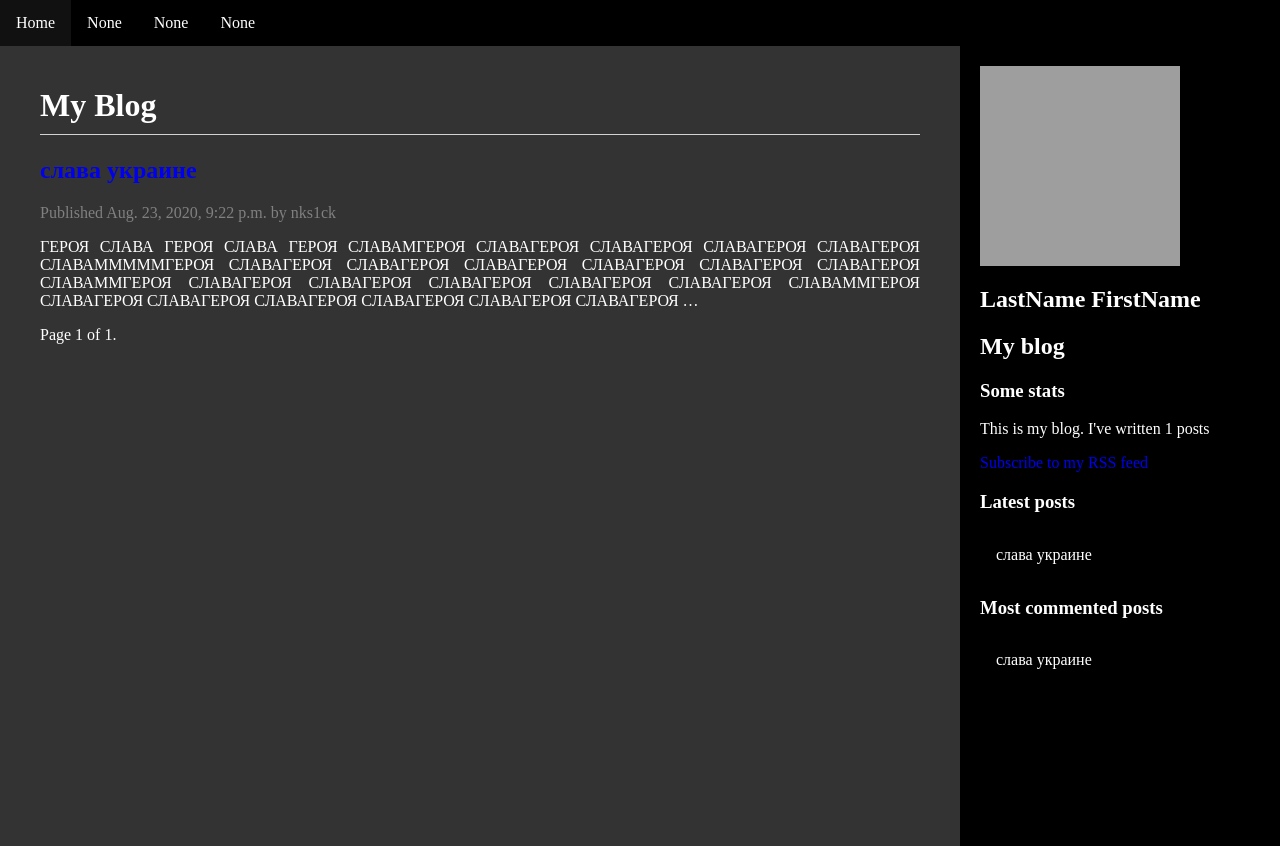
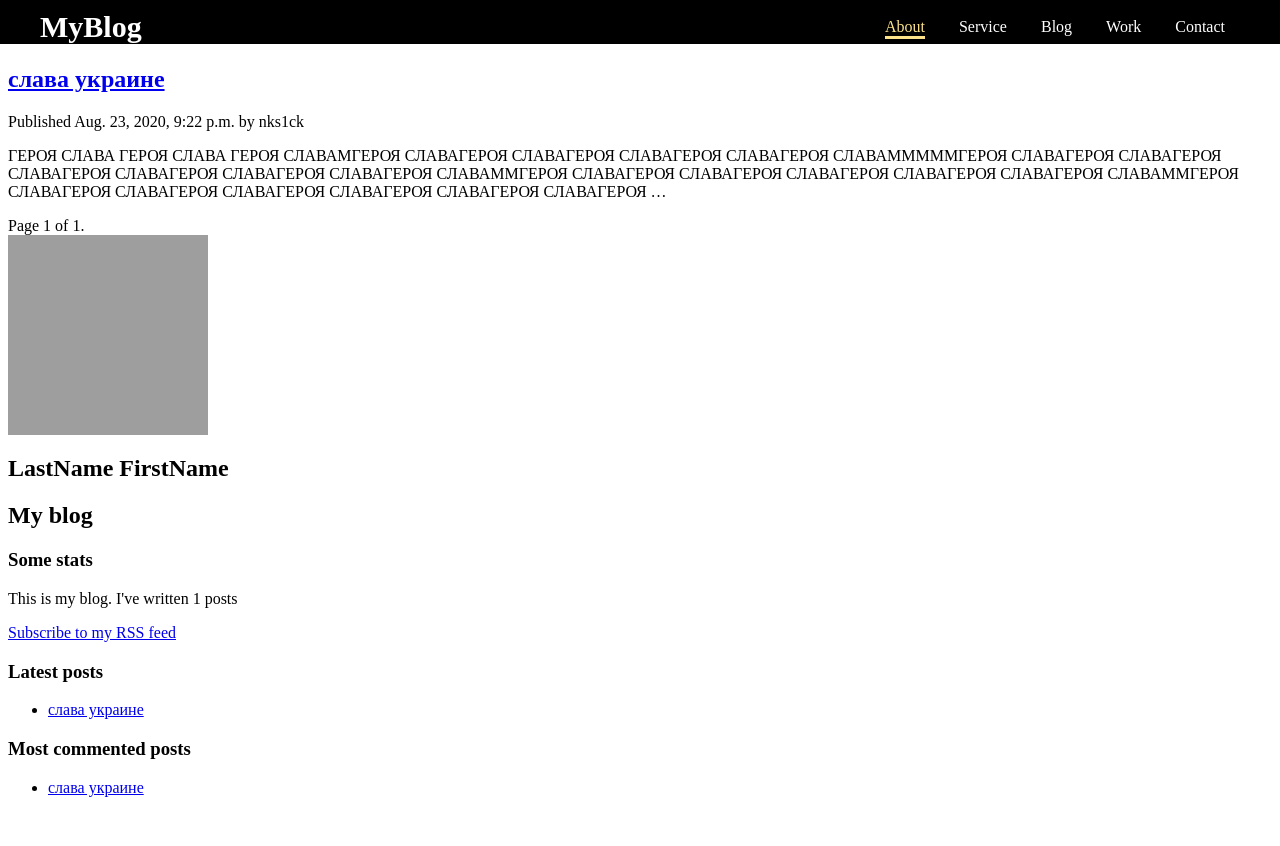
Before and after one commit to nks1ck/Blog, a Django app: page /blog/ in a window 1280 px wide. After the commit the page ends 797 px from the top, so only its background shows below. Run offline with Django 3.2, Linux system fonts and the light colour scheme; data comes from the database, SQL or seed files in the repository; data that the repository does not hold is empty; parts of the project's set-up code (start-up, migrations or seed data) failed here and were passed over; grey boxes are pictures that could not be loaded.

Commit message:
Rework the html and css

```diff
--- a/blog/static/css/blog.css
+++ b/blog/static/css/blog.css
@@ -1,92 +1,78 @@
-* {
-    box-sizing:border-box;
+/* header */
+
+.header {
+    width: 100%;
+    padding-top: 10px;
+    position: absolute;
+    top: 0;
+    left: 0;
+    right: 0;
+    z-index: 1000;
+    background-color: black;
 }
 
-a {
-    text-decoration: none;
+.header__inner {
+    display: flex;
+    justify-content: space-between;
+    align-items: center;
 }
 
-body,
-html {
-    height: 100%;
-    margin: 0px;
+.header__logo {
+    font-size: 30px;
+    font-weight: 700;
+    color: #fff;
 }
 
-.similar {
-    font-size: 24px;
+/* Navigation*/
+
+.nav {
+    font-size: 14px;
+    text-transform: uppercase;
 }
 
-ul {
-  list-style-type: none;
-  margin: 0;
-  padding: 0;
-  overflow: hidden;
-  background-color: #000;
+.nav__link {
+    display: inline-block;
+    vertical-align: top;
+    margin: 0 15px;
+    position: relative;
+    color: #fff;
+    text-decoration: none;
+    transition: color .1s linear;
 }
 
-li {
-  float: left;
+.nav__link:after {
+    content: "";
+    display: block;
+    width: 100%;
+    height: 3px;
+
+    background-color: #fce38a;
+    opacity: 0;
+
+    position: absolute;
+    top: 100%;
+    left: 0;
+    z-index: 1;
+
+    transition: opacity .1s linear;
 }
 
-li a {
-  display: block;
-  color: white;
-  text-align: center;
-  padding: 14px 16px;
-  text-decoration: none;
+.nav__link:hover {
+    color: #fce38a;
 }
 
-li a:hover {
-  background-color: #111;
+.nav__link:hover:after,
+.nav__link.active:after{
+    opacity: 1;
 }
 
-div.form {
-    float: left;
+.nav__link.active {
+    color: #fce38a;
 }
 
-h1 {
-    border-bottom: 1px solid lightgrey;
-  padding-bottom: 10px;
+/* Container */
+.container {
+    width: 100%;
+    max-width: 1200px;
+    margin: 0 auto;
 }
-
-hr {
-    margin-bottom: 1px;
-}
-
-.date,
-.info {
-    color: grey;
-}
-
-.comment:nth-child(even) {
-    background-color: whitesmoke;
-}
-
-#content {
-    display: inline-block;
-    float: left;
-    padding: 40px;
-    padding-top: 20px;
-    height: 100%;
-    text-align: justify;
-    color: white;
-}
-
-
-#sidebar {
-    display: inline-block;
-    float: left;
-    padding: 20px;
-    height: 100%;
-}
-
-#content {
-    width: 75%;
-    background-color: #333;
-}
-
-#sidebar {
-    width: 25%;
-  background-color: #000;
-    color: white;
-}
--- a/blog/templates/blog/base.html
+++ b/blog/templates/blog/base.html
@@ -8,12 +8,23 @@
  <link href="{% static 'css/blog.css' %}" rel="stylesheet">
 </head>
 <body>
-<ul>
-  <li><a href="/blog">Home</a></li>
-  <li><a href="news.asp">None</a></li>
-  <li><a href="contact.asp">None</a></li>
-  <li><a href="about.asp">None</a></li>
-</ul>
+
+<header class="header">
+    <div class="container">
+        <div class="header__inner">
+            <div class="header__logo">MyBlog</div>
+
+            <nav>
+                <a class="nav__link active" href="#">About</a>
+                <a class="nav__link" href="#">Service</a>
+                <a class="nav__link" href="#">Blog</a>
+                <a class="nav__link" href="#">Work</a>
+                <a class="nav__link" href="#">Contact</a>
+            </nav>
+        </div>
+    </div>
+</header>
+
  <div id="content">
   {% block content %}
       {% endblock %}
```
